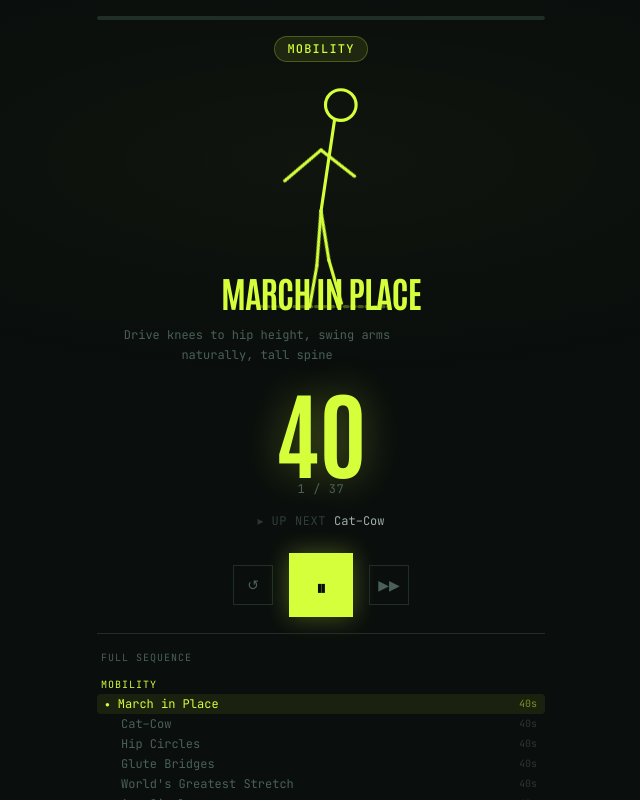
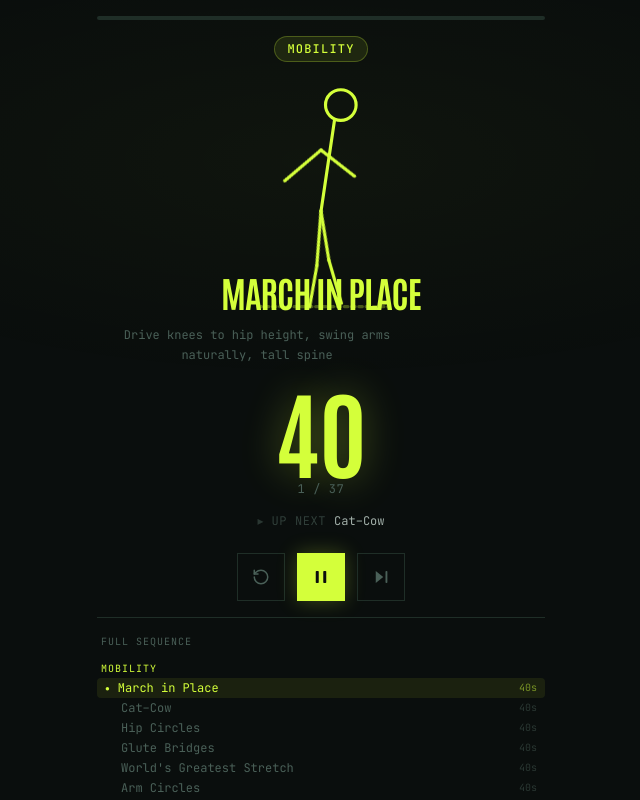
Before and after one commit to ajai8085/home-workout, a React (Vite) app: page / in a window 1280 px wide. Both pictures are taken after a click on the button "START WORKOUT". Shown: the top 800 px of the page, without its empty margins (319-959 px from the left). Built offline with nearby package versions, Linux system fonts and the light colour scheme.

Commit message:
feat: add workout control icons and improve button styling

```diff
--- a/src/components/animations/figures/SquatFigure.tsx
+++ b/src/components/animations/figures/SquatFigure.tsx
@@ -9,8 +9,8 @@ export const SquatFigure: React.FC<Props> = ({ color }) => {
 
   return (
     <svg viewBox="0 0 200 270" fill="none" {...s}>
-      <circle cx="100" cy="30" r="18" />
       <g style={{ animation: 'squat-body-down 1.2s ease-in-out infinite alternate' }}>
+        <circle cx="100" cy="30" r="18" />
         <line x1="100" y1="48" x2="100" y2="148" />
         <line x1="72" y1="78" x2="128" y2="78" />
         <line x1="72" y1="78" x2="52" y2="125" />
--- a/src/components/workout/WorkoutControls.tsx
+++ b/src/components/workout/WorkoutControls.tsx
@@ -10,6 +10,33 @@ interface Props {
   onReset: () => void
 }
 
+const IconReset: React.FC = () => (
+  <svg width="18" height="18" viewBox="0 0 24 24" fill="none" stroke="currentColor" strokeWidth="2" strokeLinecap="round" strokeLinejoin="round">
+    <path d="M3 12a9 9 0 1 0 9-9 9.75 9.75 0 0 0-6.74 2.74L3 8" />
+    <path d="M3 3v5h5" />
+  </svg>
+)
+
+const IconPlay: React.FC = () => (
+  <svg width="18" height="18" viewBox="0 0 24 24" fill="currentColor">
+    <polygon points="6,3 20,12 6,21" />
+  </svg>
+)
+
+const IconPause: React.FC = () => (
+  <svg width="18" height="18" viewBox="0 0 24 24" fill="currentColor">
+    <rect x="5" y="4" width="4" height="16" rx="1" />
+    <rect x="15" y="4" width="4" height="16" rx="1" />
+  </svg>
+)
+
+const IconSkip: React.FC = () => (
+  <svg width="18" height="18" viewBox="0 0 24 24" fill="currentColor">
+    <polygon points="5,4 15,12 5,20" />
+    <rect x="18" y="4" width="2.5" height="16" rx="1" />
+  </svg>
+)
+
 export const WorkoutControls: React.FC<Props> = ({
   status,
   phaseColor,
@@ -20,35 +47,30 @@ export const WorkoutControls: React.FC<Props> = ({
 }) => {
   const isPaused = status === 'paused'
 
+  const secondaryBtn =
+    'flex h-12 w-12 items-center justify-center border border-[var(--color-border)] text-[var(--color-muted)] transition-colors hover:border-[var(--color-muted)] hover:text-[var(--color-text)] active:scale-95'
+
   return (
-    <div className="flex items-center gap-4">
-      <button
-        onClick={onReset}
-        className="flex h-10 w-10 items-center justify-center rounded-none border border-[var(--color-border)] font-mono text-sm text-[var(--color-muted)] transition-colors hover:border-[var(--color-muted)] hover:text-[var(--color-text)]"
-        aria-label="Reset workout"
-      >
-        ↺
+    <div className="flex items-center gap-3">
+      <button onClick={onReset} className={secondaryBtn} aria-label="Reset workout">
+        <IconReset />
       </button>
 
       <button
         onClick={isPaused ? onResume : onPause}
-        className="font-display flex h-16 w-16 items-center justify-center rounded-none text-xl font-bold transition-all active:scale-95"
+        className="flex h-12 w-12 items-center justify-center transition-all active:scale-95"
         style={{
           background: phaseColor,
           color: '#0a0e0d',
-          boxShadow: `0 0 24px ${phaseColor}50`,
+          boxShadow: `0 0 20px ${phaseColor}40`,
         }}
         aria-label={isPaused ? 'Resume' : 'Pause'}
       >
-        {isPaused ? '▶' : '⏸'}
+        {isPaused ? <IconPlay /> : <IconPause />}
       </button>
 
-      <button
-        onClick={onSkip}
-        className="flex h-10 w-10 items-center justify-center rounded-none border border-[var(--color-border)] font-mono text-sm text-[var(--color-muted)] transition-colors hover:border-[var(--color-muted)] hover:text-[var(--color-text)]"
-        aria-label="Skip to next"
-      >
-        ▶▶
+      <button onClick={onSkip} className={secondaryBtn} aria-label="Skip to next">
+        <IconSkip />
       </button>
     </div>
   )
```
